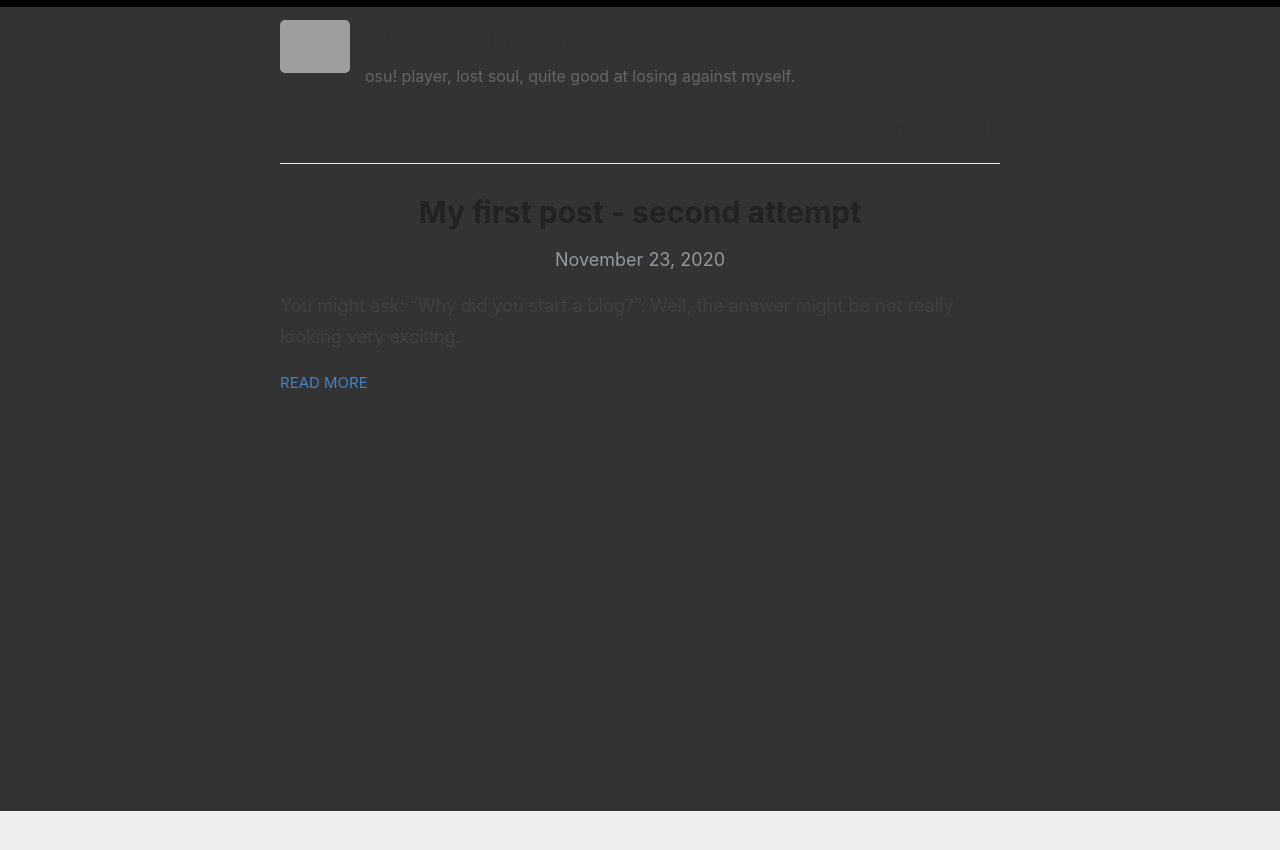
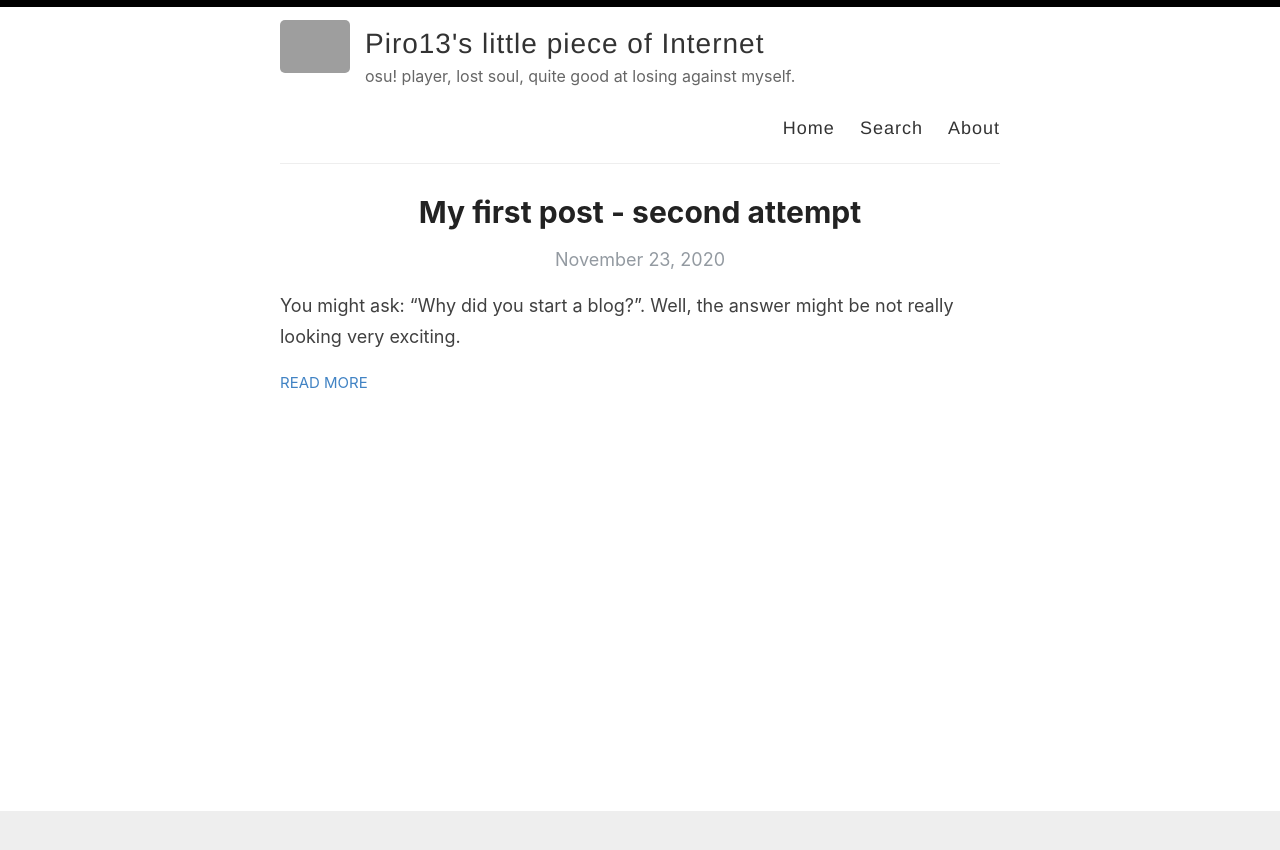
Before and after one commit to Piro13/Piro13.github.io, a Jekyll site: the page built from index.html, in a window 1280 px wide. Shown: the top 850 px of the page. Built offline with Jekyll 4.4.1, drawn with Linux system fonts in a browser that asks for light colours; the list of posts is cut into pages by our own code; grey boxes are pictures that could not be loaded.

Commit message:
Update style.scss

```diff
--- a/assets/style.scss
+++ b/assets/style.scss
@@ -21,7 +21,7 @@ html {
 }
 
 body {
-  background: #333333;
+  background: #fff;
   font-family: -system-ui, -apple-system, BlinkMacSystemFont, "Segoe UI", Roboto, Helvetica, Arial, sans-serif, "Apple Color Emoji", "Segoe UI Emoji", "Segoe UI Symbol";
   color: #404040;
   line-height: 1.7;
```
